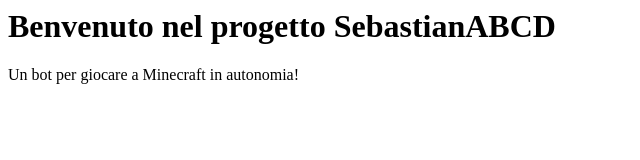
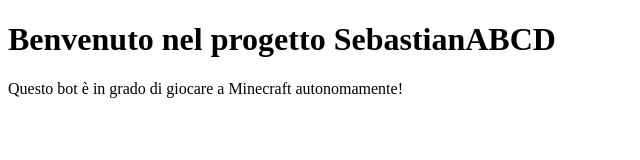
Before and after one commit to CavGame/SebastianABCD, a plain HTML site: page index.html in a window 1280 px wide. Shown: the whole page, without its empty margins (0-640 px from the left). Drawn offline with Linux system fonts and the light colour scheme.

Commit message:
index.html

```diff
--- a/index.html
+++ b/index.html
@@ -1,9 +1,12 @@
-<html>
+<!DOCTYPE html>
+<html lang="en">
 <head>
+    <meta charset="UTF-8">
+    <meta name="viewport" content="width=device-width, initial-scale=1.0">
     <title>SebastianABCD - AI Bot Minecraft</title>
 </head>
 <body>
     <h1>Benvenuto nel progetto SebastianABCD</h1>
-    <p>Un bot per giocare a Minecraft in autonomia!</p>
+    <p>Questo bot è in grado di giocare a Minecraft autonomamente!</p>
 </body>
 </html>
```
